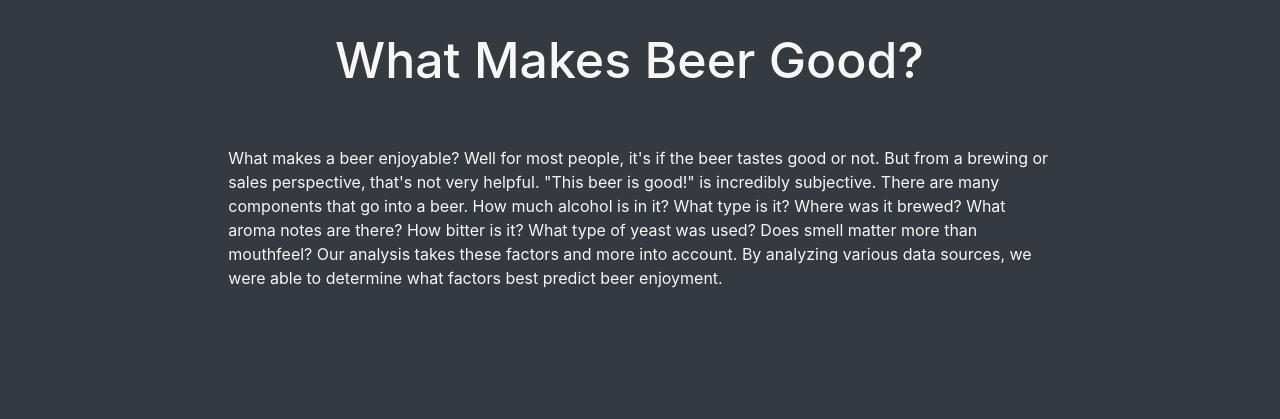
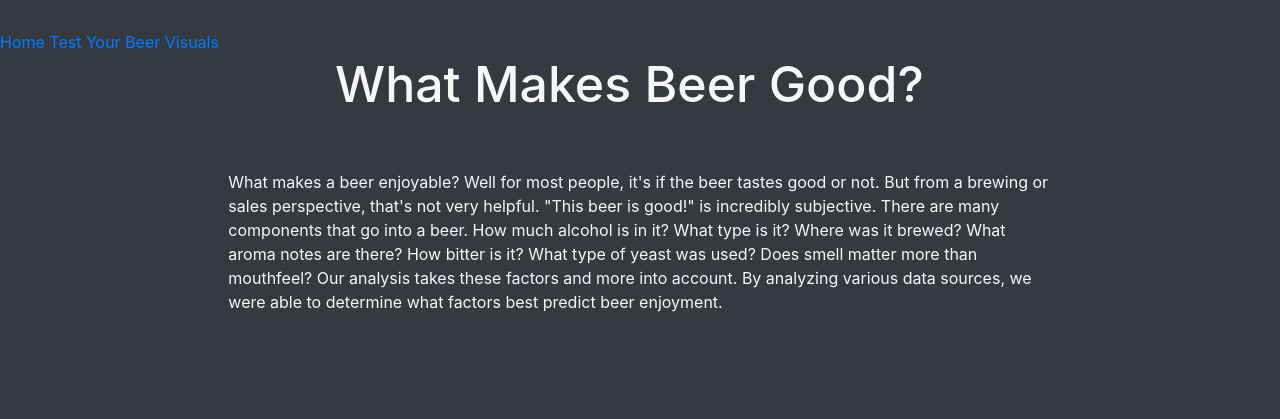
Before and after one commit to chase-dalton/Das-Boot-Brew-Review, a Flask app: page / in a window 1280 px wide. Shown: the part 253-672 px from the top of the page. Run offline with Flask 2, Linux system fonts and the light colour scheme; data that the repository does not hold is empty; some libraries are stand-ins or nearby versions.

Commit message:
added navigation bar

```diff
--- a/app/templates/index.html
+++ b/app/templates/index.html
@@ -5,22 +5,30 @@
     <meta charset="UTF-8">
     <meta http-equiv="X-UA-Compatible" content="IE=edge">
     <meta name="viewport" content="width=device-width, initial-scale=1.0">
-    <title>Document</title>
+    <title>Das Boot</title>
     <link rel="stylesheet" href="https://maxcdn.bootstrapcdn.com/bootstrap/4.0.0/css/bootstrap.min.css"
         integrity="sha384-Gn5384xqQ1aoWXA+058RXPxPg6fy4IWvTNh0E263XmFcJlSAwiGgFAW/dAiS6JXm" crossorigin="anonymous" />
     <link rel="stylesheet" href="../static/css/styles.css">
+    <link rel="icon" href="../static/images/beerfavi.png" sizes="any">
 </head>
 
 <body class="bg-dark">
     <div class="jumbotron">
         <h1 class="display-1">Tasty Beer Website</h1>
     </div>
+    <div class="topnav">
+        <div class="topnav-centered">
+            <a class="active" href="/">Home</a>
+            <a href="/testBeerRecipe">Test Your Beer</a>
+            <a href="/visuals">Visuals</a>
+        </div>
+
+      </div>
     <div class="container-fluid">
         <div class="row">
             <div class="col-md-6 offset-md-3">
                 <h3>What Makes Beer Good?</h3>
             </div>
-
             <div class="col-md-8 offset-md-2">
                 <p>
                     <br>
```
